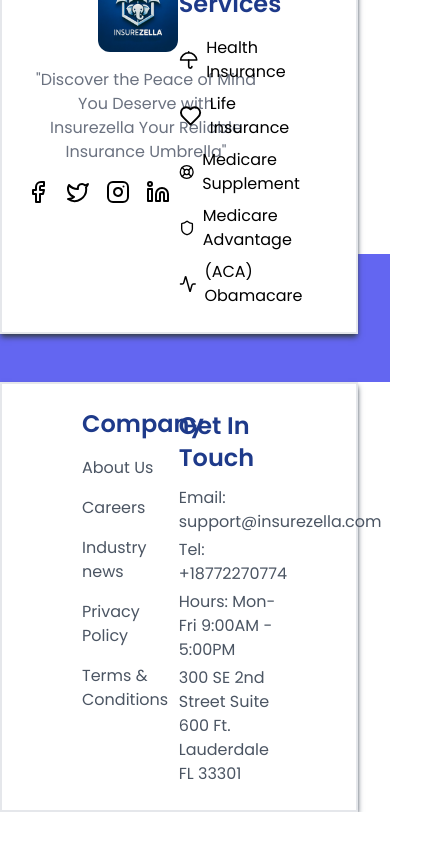
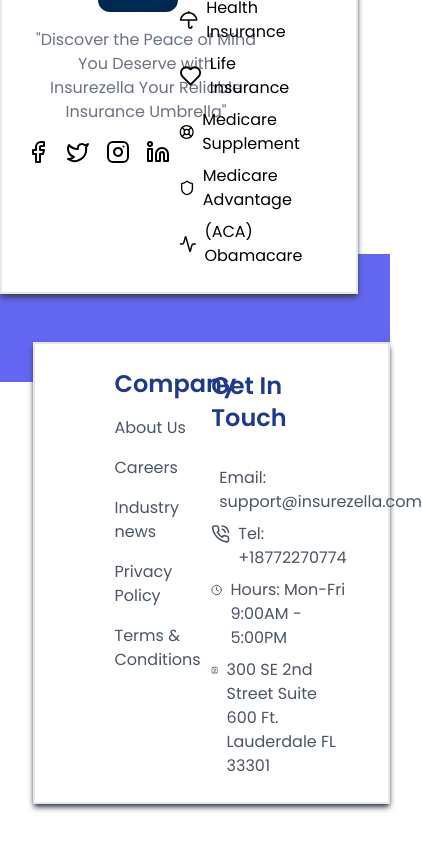
Before and after one commit to SaibotLi/Landing-Page-Insurezella, a React (Vite) app in the folder Challenge_A/: page / in a window 390 px wide. Shown: the part 4906-5750 px from the top of the page, 422 px wide, since content can reach past the window. Before the commit the page ends 5718 px from the top, so only its background shows below. Built offline with nearby package versions, Linux system fonts and the light colour scheme.

Commit message:
Hero better style for mobile

```diff
--- a/Challenge_A/src/sections/Footer.jsx
+++ b/Challenge_A/src/sections/Footer.jsx
@@ -1,4 +1,13 @@
-import { Facebook, Instagram, Linkedin, Twitter } from "lucide-react";
+import {
+  Facebook,
+  Instagram,
+  Linkedin,
+  Twitter,
+  Mail,
+  PhoneCall,
+  Clock,
+  Contact,
+} from "lucide-react";
 import { logo } from "../images";
 import { insuranceTypes } from "../constants/index.jsx";
 
@@ -6,7 +15,7 @@
   return (
     <footer className="w-full">
       {/* First container */}
-      <div className="w-11/12 grid grid-cols-2 justify-items-start border-2 shadow-md translate-y-20 bg-white shadow-gray-700 py-6">
+      <div className="w-11/12 grid grid-cols-2 justify-items-start border-2 shadow-md translate-y-10 bg-white shadow-gray-700 py-6">
         {/* Logo, span, icons */}
         <div className="text-right mx-4">
           <img
@@ -41,9 +50,11 @@
           </div>
         </div>
       </div>
-      {/* Second container Blue Box */}
+      {/* Box Divider */}
       <div className="w-full h-32 bg-indigo-500">Box</div>
-      <div className="w-11/12 grid grid-cols-2 border-2 bg-white shadow-gray-700 shadow-md py-6">
+      {/* Second container */}
+      <div className="w-full flex justify-end relative">
+        <div className="w-11/12 grid grid-cols-2 border-2 bg-white shadow-gray-700 shadow-md -translate-y-10 py-6">
           <div className="flex flex-col space-y-4 ml-20">
             <h2 className="text-blue-900 font-semibold text-2xl">Company</h2>
             <span className="text-gray-600">About Us</span>
@@ -52,16 +63,29 @@
             <span className="text-gray-600">Privacy Policy</span>
             <span className="text-gray-600">Terms & Conditions</span>
           </div>
-        <div className="flex flex-col space-y-1 mt-0.5 mr-20">
-          <h2 className="text-blue-900 font-semibold text-2xl mb-2">
+          <div className="flex flex-col mt-0.5 mr-10">
+            <h2 className="text-blue-900 font-semibold text-2xl mb-8">
               Get In Touch
             </h2>
-          <span className="text-gray-600">Email: support@insurezella.com</span>
-          <span className="text-gray-600">Tel: +18772270774</span>
-          <span className="text-gray-600">Hours: Mon-Fri 9:00AM - 5:00PM</span>
-          <span className="text-gray-600">
+            <div className="space-y-2">
+              <span className="flex text-gray-600">
+                <Mail className="mr-2" />
+                Email: support@insurezella.com
+              </span>
+              <span className="flex text-gray-600">
+                <PhoneCall className="mr-2" />
+                Tel: +18772270774
+              </span>
+              <span className="flex text-gray-600">
+                <Clock className="mr-2" />
+                Hours: Mon-Fri 9:00AM - 5:00PM
+              </span>
+              <span className="flex text-gray-600">
+                <Contact className="mr-2" />
                 300 SE 2nd Street Suite 600 Ft. Lauderdale FL 33301
               </span>
+            </div>
+          </div>
         </div>
       </div>
     </footer>
--- a/Challenge_A/src/sections/Hero.jsx
+++ b/Challenge_A/src/sections/Hero.jsx
@@ -4,24 +4,24 @@
   return (
     <section
       id="home"
-      className="flex flex-col md:flex-row items-center bg-gray-300 mb-4"
+      className="flex flex-col lg:flex-row items-center bg-gray-300 mb-4"
     >
-      <div className="w-full lg:text-start text-center md:w-1/2 p-6 md:pl-60 flex flex-col space-y-6 md:space-y-20">
-        <h1 className="font-bold text-blue-600 text-4xl md:text-6xl">
+      <div className="w-full lg:text-start text-center lg:w-1/2 p-6 lg:pl-60 flex flex-col space-y-6 lg:space-y-20">
+        <h1 className="font-bold text-blue-600 text-4xl lg:text-6xl">
           YOUR GUIDE TO <br />
           QUALITY COVERAGE
         </h1>
-        <p className="text-gray-600 text-lg md:text-2xl">
+        <p className="text-gray-600 text-lg lg:text-2xl">
           Lorem ipsum dolor sit amet, consectetur adipisicing elit. <br />
           Quibusdam dolorem, atque enim aliquid laboriosam <br />
           dolore magna aliqua.
         </p>
-        <button className="bg-sky-500 lg:self-start self-center rounded-full text-white font-bold text-lg md:text-2xl py-3 w-40 md:w-56">
+        <button className="bg-sky-500 lg:self-start self-center rounded-full text-white font-bold text-lg lg:text-2xl py-3 w-40 lg:w-56">
           FIND PLANS
         </button>
       </div>
 
-      <div className="w-full md:w-1/2 p-4">
+      <div className="w-full lg:w-1/2 p-4">
         <img src={heroImg} className="w-full h-auto" />
       </div>
     </section>
```
Lines whose indentation alone changed are shown as unchanged.
